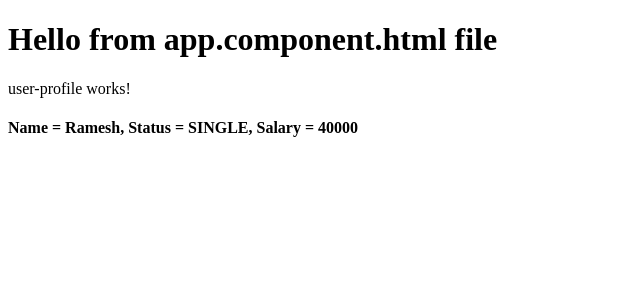
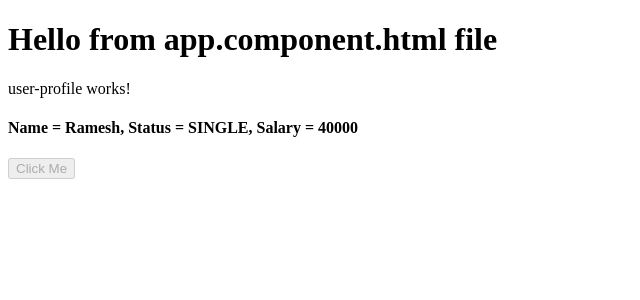
Before and after one commit to akkiePro/Angular-17, an Angular app in the folder first-ng-app/: page / in a window 1280 px wide. Shown: the top 300 px of the page, without its empty margins (0-640 px from the left). Built offline with nearby package versions, Linux system fonts and the light colour scheme.

Commit message:
Hardcoded disabled button

```diff
--- a/first-ng-app/src/app/components/user-profile/user-profile.component.html
+++ b/first-ng-app/src/app/components/user-profile/user-profile.component.html
@@ -1,2 +1,3 @@
 <p>user-profile works!</p>
 <h4>Name = {{name}}, Status = {{status.toUpperCase()}}, Salary = {{salary}}</h4>
+<button disabled>Click Me</button>
```
